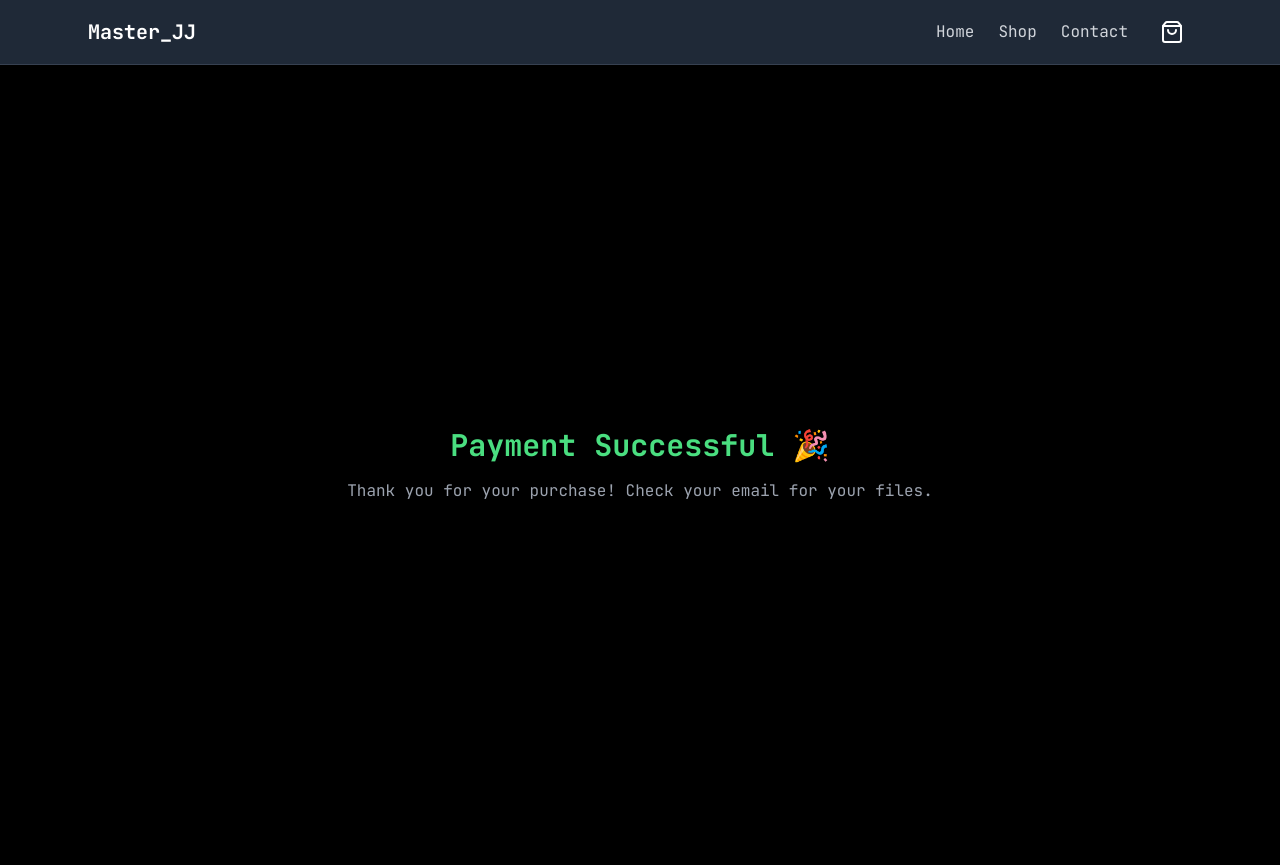
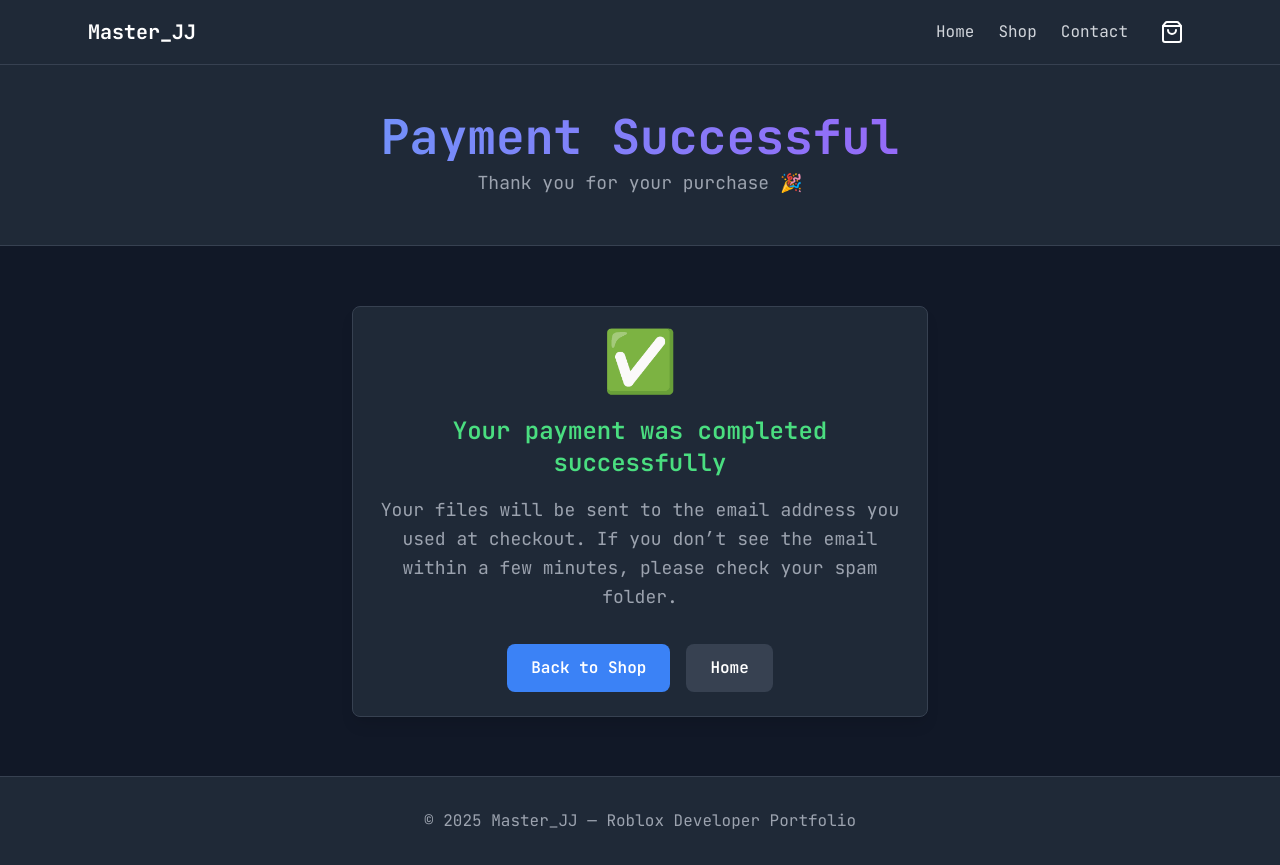
Before and after one commit to JordanDia/roblox-portfolio, a React (Vite) app: page /success in a window 1280 px wide. Built offline with nearby package versions, Linux system fonts and the light colour scheme.

Commit message:
Updated success page and fixed redirection after completing a purchase

```diff
--- a/src/pages/Success.tsx
+++ b/src/pages/Success.tsx
@@ -1,14 +1,60 @@
 export default function Success() {
     return (
-      <div className="min-h-screen flex items-center justify-center bg-black text-white">
-        <div className="text-center space-y-4">
-          <h1 className="text-3xl font-bold text-green-400">
-            Payment Successful 🎉
-          </h1>
-          <p className="text-gray-400">
-            Thank you for your purchase! Check your email for your files.
-          </p>
-        </div>
+      <div className="min-h-screen bg-gray-900 flex flex-col">
+        {/* Header */}
+        <header className="bg-gray-800 border-b border-gray-700">
+          <div className="max-w-6xl mx-auto px-6 py-12 text-center">
+            <h1 className="text-5xl font-bold gradient-text mb-2 animate-fade-in">
+              Payment Successful
+            </h1>
+            <p className="text-lg text-gray-400 animate-fade-in">
+              Thank you for your purchase 🎉
+            </p>
+          </div>
+        </header>
+
+        {/* Main Content */}
+        <main className="flex-1 flex items-center justify-center px-6">
+          <div className="max-w-xl w-full">
+            <div className="skill-card text-center animate-slide-up">
+              <div className="text-6xl mb-6">✅</div>
+
+              <h2 className="text-2xl font-semibold text-green-400 mb-4">
+                Your payment was completed successfully
+              </h2>
+
+              <p className="text-gray-400 text-lg leading-relaxed">
+                Your files will be sent to the email address you used at checkout.
+                If you don’t see the email within a few minutes, please check your spam folder.
+              </p>
+
+              <div className="mt-8 flex justify-center gap-4">
+                <a
+                  href="/shop"
+                  className="bg-blue-500 hover:bg-blue-600 text-white px-6 py-3 rounded-lg font-semibold transition"
+                >
+                  Back to Shop
+                </a>
+
+                <a
+                  href="/"
+                  className="bg-gray-700 hover:bg-gray-600 text-white px-6 py-3 rounded-lg font-semibold transition"
+                >
+                  Home
+                </a>
+              </div>
+            </div>
+          </div>
+        </main>
+
+        {/* Footer */}
+        <footer className="bg-gray-800 border-t border-gray-700">
+          <div className="max-w-6xl mx-auto px-6 py-8 text-center">
+            <p className="text-gray-400">
+              © 2025 Master_JJ — Roblox Developer Portfolio
+            </p>
+          </div>
+        </footer>
       </div>
     )
   }
```
Also changed, not shown: vercel.json (added).
